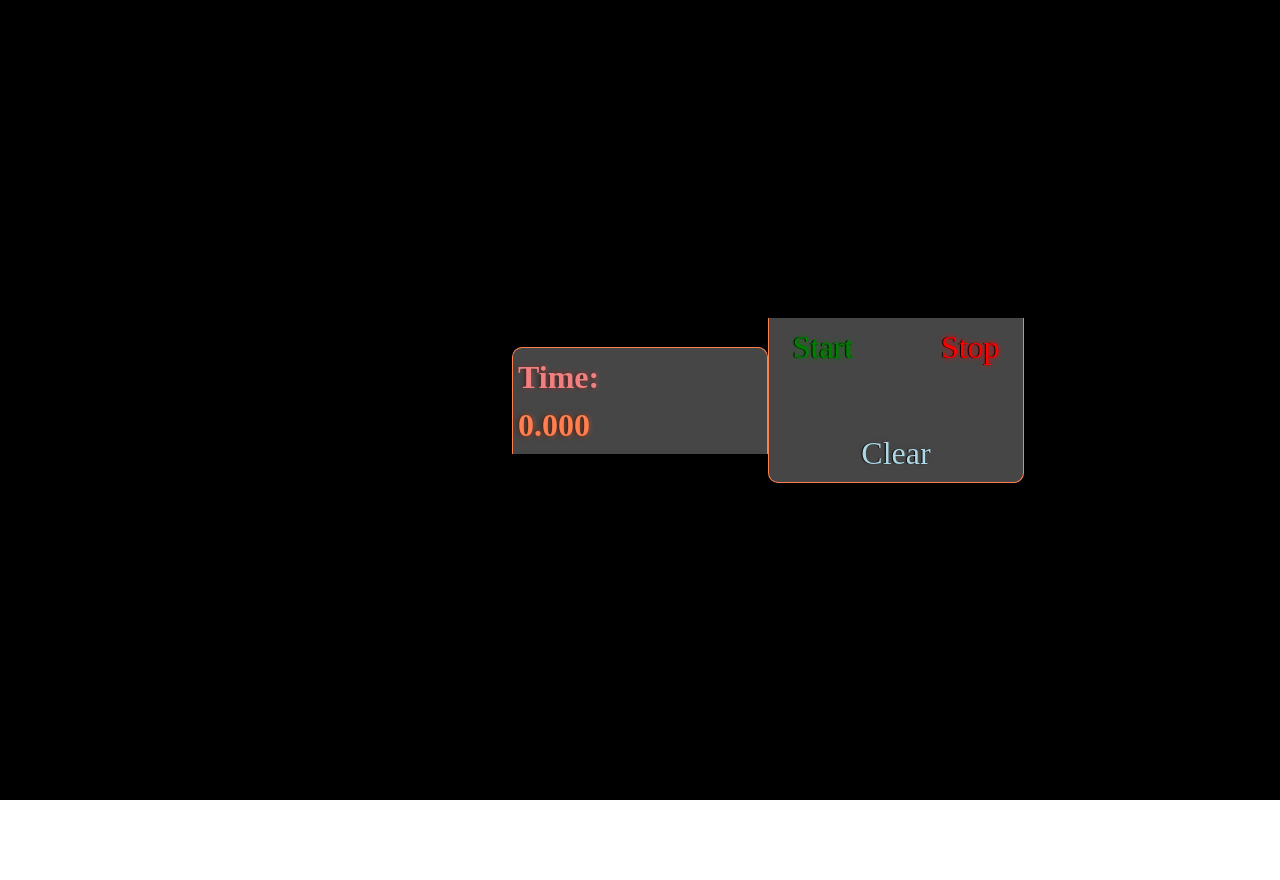
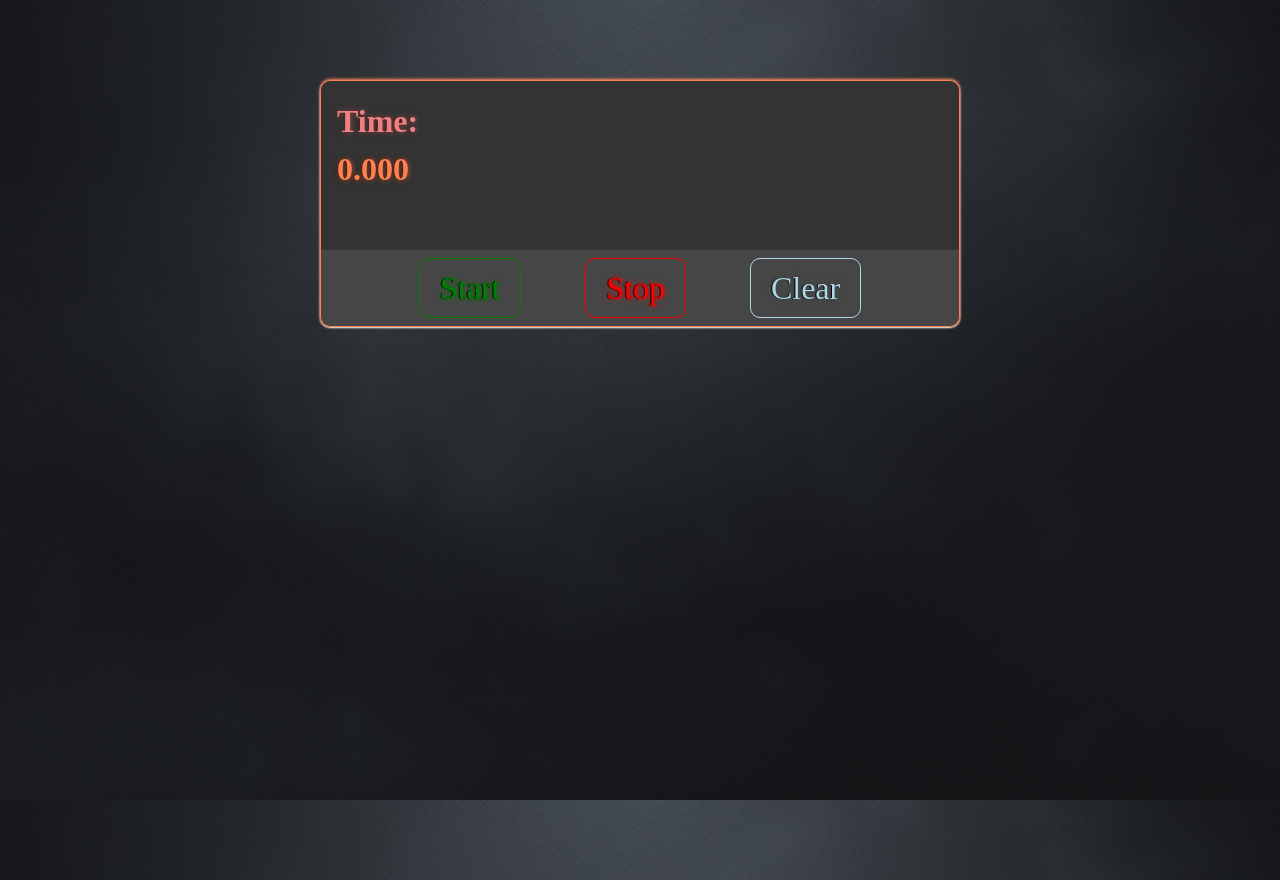
Before and after one commit to SpooRe91/react-stopwatch, a React (Create React App) app: page / in a window 1280 px wide. Before the commit the page ends 800 px from the top, so only its background shows below. Built offline with nearby package versions, Linux system fonts and the light colour scheme.

Commit message:
fixed styling on all elements

```diff
--- a/src/components/Stopwatch/stopwatch.module.css
+++ b/src/components/Stopwatch/stopwatch.module.css
@@ -1,33 +1,24 @@
-section {
-    width: 100%;
-    position: relative;
-    background: black;
-    height: 100vh;
-}
-
 .container {
     display: flex;
-    position: absolute;
+    width: 100%;
+    max-width: 50%;
+    min-width: 500px;
+    margin: 5rem auto;
+    box-shadow: 0px 1px 2px 0px white, 0px -1px 3px 0px coral;
+    border-radius: 10px;
     flex-wrap: wrap;
-    flex-direction: column;
-    align-items: center;
-    left: 50%;
-    top: 50%;
-    transform: translate(-50%, -50%);
-    width: 20%;
-    height: 200px;
-    justify-content: center;
 }
 
 .time {
     width: 100%;
-    background-color: #e9e9e94d;
+    background-color: #333333;
     border-top-left-radius: 10px;
     border-top-right-radius: 10px;
-    padding: 5px;
+    padding: 1rem;
     gap: 3rem;
     border: 1px solid coral;
     border-bottom: none;
+    height: 170px;
 }
 
 .time .current-time {
@@ -49,13 +40,13 @@ section {
     display: flex;
     width: 100%;
     flex-wrap: wrap;
-    justify-content: center;
     gap: 3rem;
     background: #464646;
     border-bottom-left-radius: 10px;
     border-bottom-right-radius: 10px;
     border: 1px solid coral;
     border-top: none;
+    justify-content: center;
 }
 
 .buttons-container .start {
@@ -63,19 +54,24 @@ section {
     font-size: 2rem;
     color: green;
     background: transparent;
-    border: none;
     text-shadow: -1px 0px 1px #030303, 0px 0px 5px green;
     transition: all ease-in-out 200ms;
+    border: 1px solid;
+    border-radius: 10px;
+    margin: 0.5rem;
 }
 
 .buttons-container .start:hover {
     cursor: pointer;
     text-shadow: -1px 0px 1px #000000, 0px 0px 20px rgb(255, 255, 255);
+    color: green;
+    border: 1px solid white;
 }
 
 .buttons-container .start:active {
     transition: all ease-in-out 0ms;
     color: rgb(255, 255, 255);
+    background-color: green;
 }
 
 .buttons-container .stop {
@@ -83,19 +79,24 @@ section {
     font-size: 2rem;
     color: red;
     background: transparent;
-    border: none;
+    border: 1px solid;
+    border-radius: 10px;
     text-shadow: -1px 0px 1px #030303, 0px 0px 5px red;
     transition: all ease-in-out 200ms;
+    margin: 0.5rem;
 }
 
 .buttons-container .stop:hover {
     cursor: pointer;
     text-shadow: -1px 0px 1px #000000, 0px 0px 20px rgb(255, 255, 255);
+    color: red;
+    border: 1px solid white;
 }
 
 .buttons-container .stop:active {
     transition: all ease-in-out 0ms;
     color: rgb(255, 255, 255);
+    background-color: red;
 }
 
 .buttons-container .clear {
@@ -103,25 +104,32 @@ section {
     font-size: 2rem;
     color: lightblue;
     background: transparent;
-    border: none;
+    border: 1px solid;
+    border-radius: 10px;
     text-shadow: -1px 0px 1px #030303, 0px 0px 5px rgb(71, 71, 71);
     transition: all ease-in-out 200ms;
+    margin: 0.5rem;
 }
 
 .buttons-container .clear:hover {
     cursor: pointer;
     text-shadow: -1px 0px 1px #000000, 0px 0px 20px rgb(255, 255, 255);
+    color: lightblue;
+    border: 1px solid white;
 }
 
 .buttons-container .clear:active {
     transition: all ease-in-out 0ms;
     color: rgb(255, 255, 255);
+    background-color: lightblue;
+}
+
+.message-container {
+    width: 100%;
 }
 
 .message {
-    position: absolute;
-    top: 2rem;
-    right: 2rem;
+    width: 100%;
 }
 
 .message p {
```
